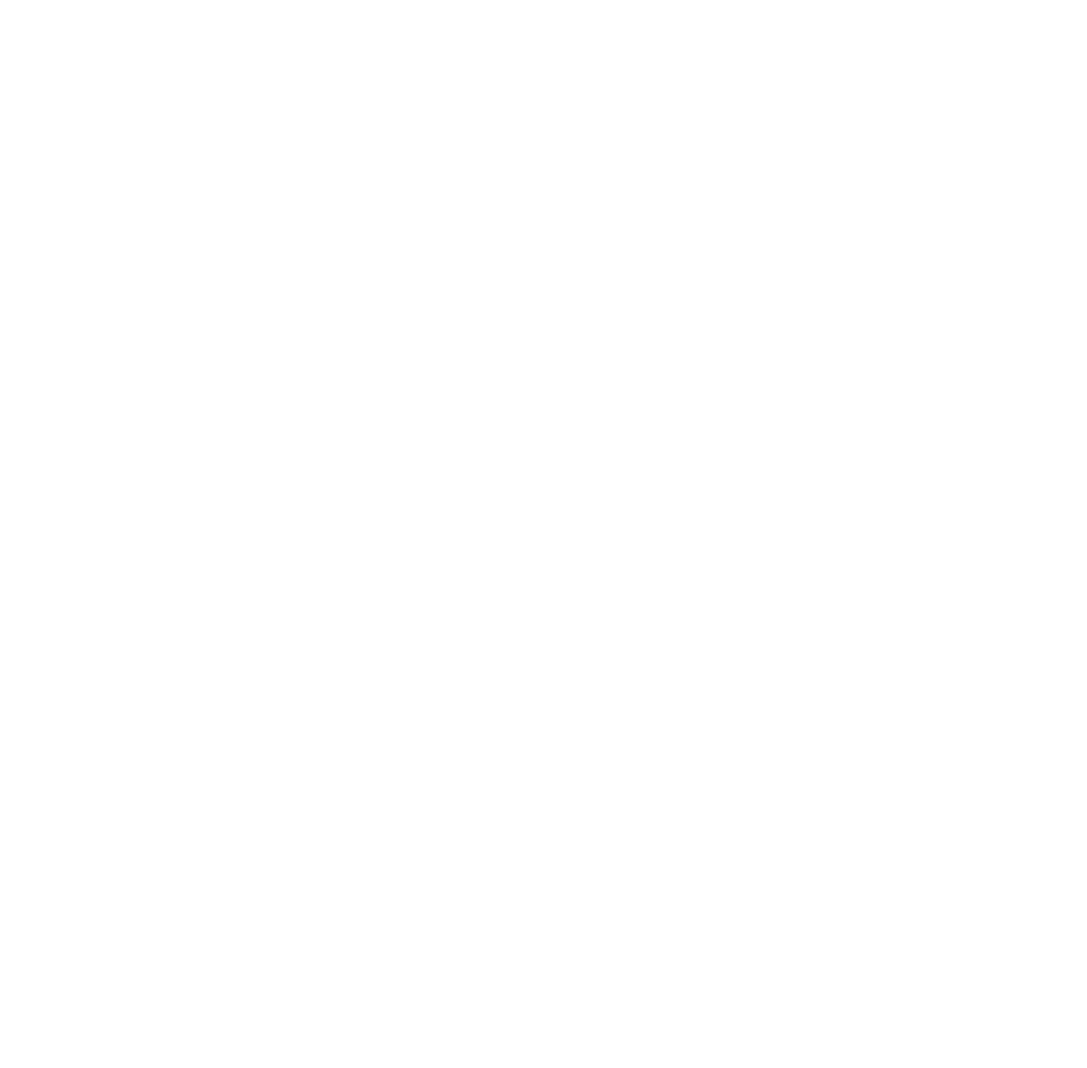
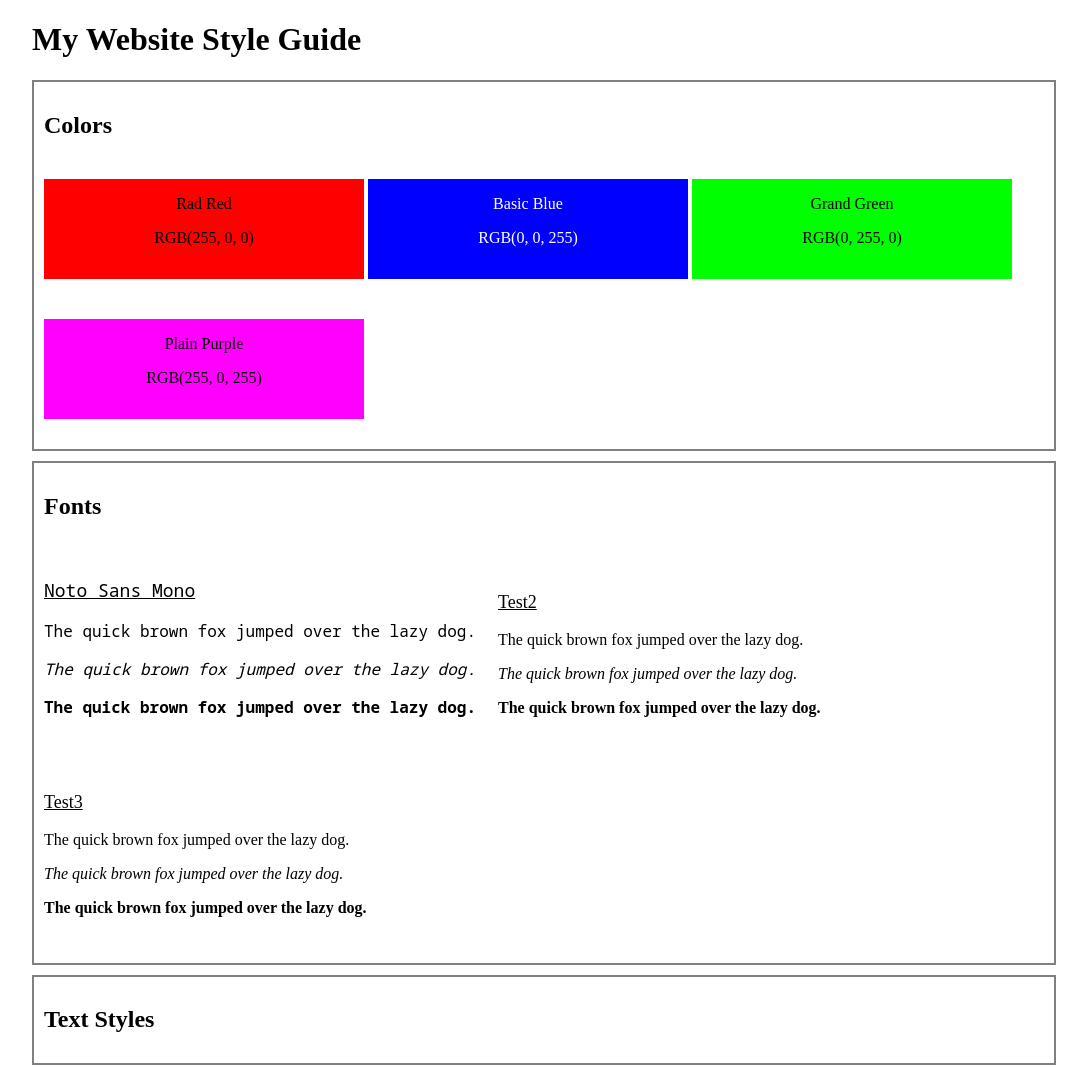
Before and after one commit to DaltonCraig/website-design-system, a plain HTML site: page index.html in a window 1280 px wide. Shown: the whole page, without its empty margins (96-1183 px from the left). Before the commit the page ends 800 px from the top, so only its background shows below. Drawn offline with Linux system fonts and the light colour scheme; a web font is replaced by a local one.

Commit message:
Add file structure and stylesheet Complete color section

```diff
--- a/index.html
+++ b/index.html
@@ -1,11 +1,57 @@
 <!DOCTYPE html>
 <html>
     <head>
-        <title>Website Design System
-            <link href="resources/style/css/style.css" rel="stylesheet">
-        </title>
+        <title>Website Design System</title>
+        <link href="resources/style/css/style.css" rel="stylesheet">
     </head>
     <body>
-
+        <h1>My Website Style Guide</h1>
+        <div class="container">
+            <h2>Colors</h2>
+            <div class="colors">
+                <div class="rectangle rad-red">
+                    <p>Rad Red</p>
+                    <p>RGB(255, 0, 0)</p>
+                </div>
+                <div class="rectangle basic-blue">
+                    <p>Basic Blue</p>
+                    <p>RGB(0, 0, 255)</p>
+                </div>
+                <div class="rectangle grand-green">
+                    <p>Grand Green</p>
+                    <p>RGB(0, 255, 0)</p>
+                </div>
+                <div class="rectangle plain-purple">
+                    <p>Plain Purple</p>
+                    <p>RGB(255, 0, 255)</p>
+                </div>
+            </div>
+        </div>
+        <div class="container">
+            <h2>Fonts</h2>
+            <div class="fonts">
+                <div class="font-container noto-sans-mono">
+                    <h3 class="font-name">Noto Sans Mono</h3>
+                    <p class="regular">The quick brown fox jumped over the lazy dog.</p>
+                    <p class="italic">The quick brown fox jumped over the lazy dog.</p>
+                    <p class="bold">The quick brown fox jumped over the lazy dog.</p>
+                </div>
+                <div class="font-container">
+                    <h3 class="font-name">Test2</h3>
+                    <p class="regular">The quick brown fox jumped over the lazy dog.</p>
+                    <p class="italic">The quick brown fox jumped over the lazy dog.</p>
+                    <p class="bold">The quick brown fox jumped over the lazy dog.</p>
+                </div>
+                <div class="font-container">
+                    <h3 class="font-name">Test3</h3>
+                    <p class="regular">The quick brown fox jumped over the lazy dog.</p>
+                    <p class="italic">The quick brown fox jumped over the lazy dog.</p>
+                    <p class="bold">The quick brown fox jumped over the lazy dog.</p>
+                </div>
+            </div>
+        </div>
+        <div class="container">
+            <h2>Text Styles</h2>
+        </div>
     </body>
 </html>
--- a/resources/style/css/style.css
+++ b/resources/style/css/style.css
@@ -1,3 +1,72 @@
-*{
+@font-face {
+    font-family: 'Noto Sans Mono';
+    font-style: normal;
+    font-weight: 400;
+    font-stretch: 100%;
+    font-display: swap;
+    src: url(https://fonts.gstatic.com/s/notosansmono/v11/BngrUXNETWXI6LwhGYvaxZikqZqK6fBq6kPvUce2oAZcdthSBUsYck4-_FNJ093dVQ.woff2) format('woff2');
+    unicode-range: U+0000-00FF, U+0131, U+0152-0153, U+02BB-02BC, U+02C6, U+02DA, U+02DC, U+2000-206F, U+2074, U+20AC, U+2122, U+2191, U+2193, U+2212, U+2215, U+FEFF, U+FFFD;
+  }
+
+body{
+    margin: 0 10%;
+}
+
+.container{
+    border: 2px solid gray;
+    padding: 10px;
+    margin: 10px auto;
+}
+
+.font-container{
+    display: inline-block;
+    width: 45%;
+    min-height: 150px;
+    text-align: left;
+    margin: 20px auto;
+}
+
+.font-name{
+    text-decoration: underline;
+    font-weight: 350;
+    font-size: 18px;
+}
+
+.rectangle{
+    display: inline-block;
+    width: 32%;
+    min-height: 100px;
+    text-align: center;
+    margin: 20px auto;
+}
+
+
+/* COLORS */
+.rad-red{
+    background-color: rgb(255, 0, 0);
+}
+.basic-blue{
+    background-color: rgb(0, 0, 255);
+    color: white;
+}
+.grand-green{
+    background-color: rgb(0, 255, 0);
+}
+.plain-purple{
+    background-color: rgb(255, 0, 255);
+}
+
+
+/* FONTS */
+.noto-sans-mono{
+    font-family: "Noto Sans Mono", monospace;
+}
+.regular{
     font-weight: normal;
 }
+.italic{
+    font-style: italic;
+}
+.bold{
+    font-weight: bold;
+}
```
